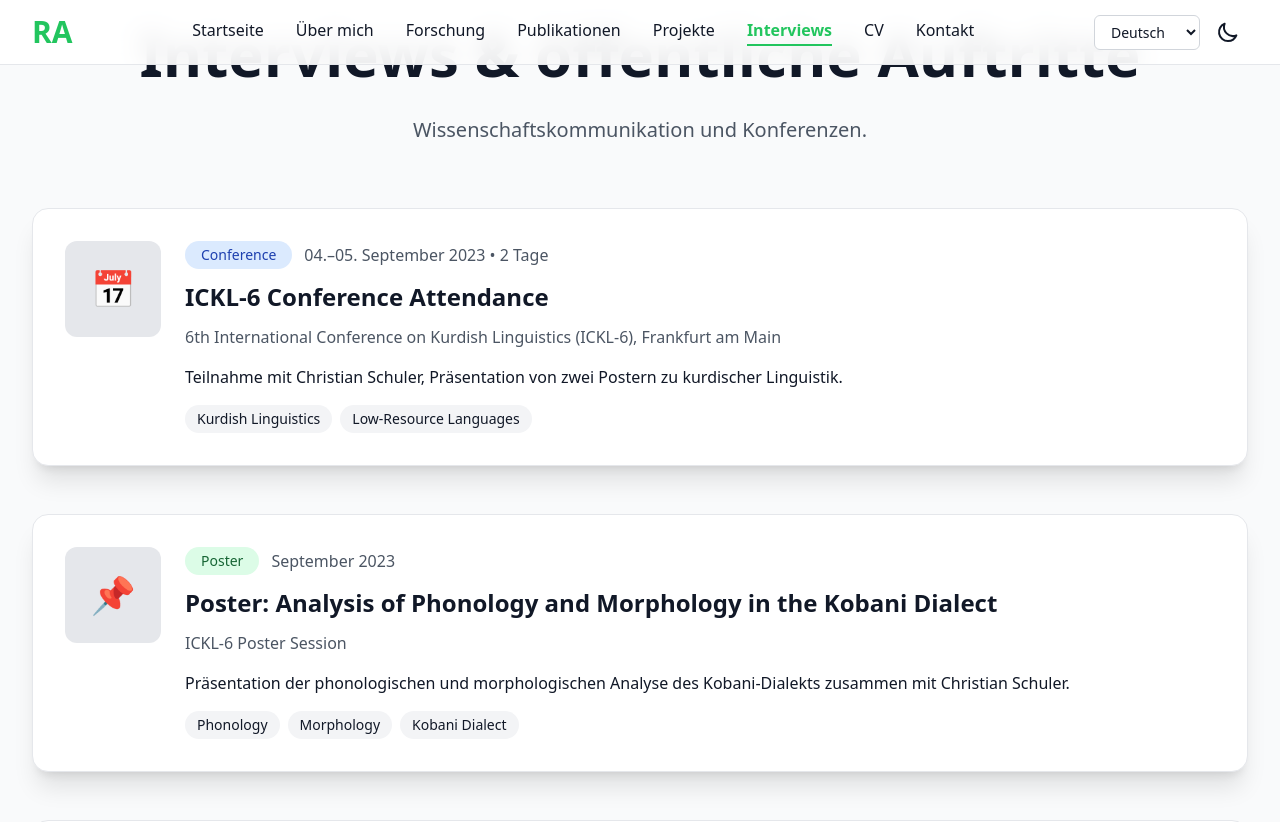
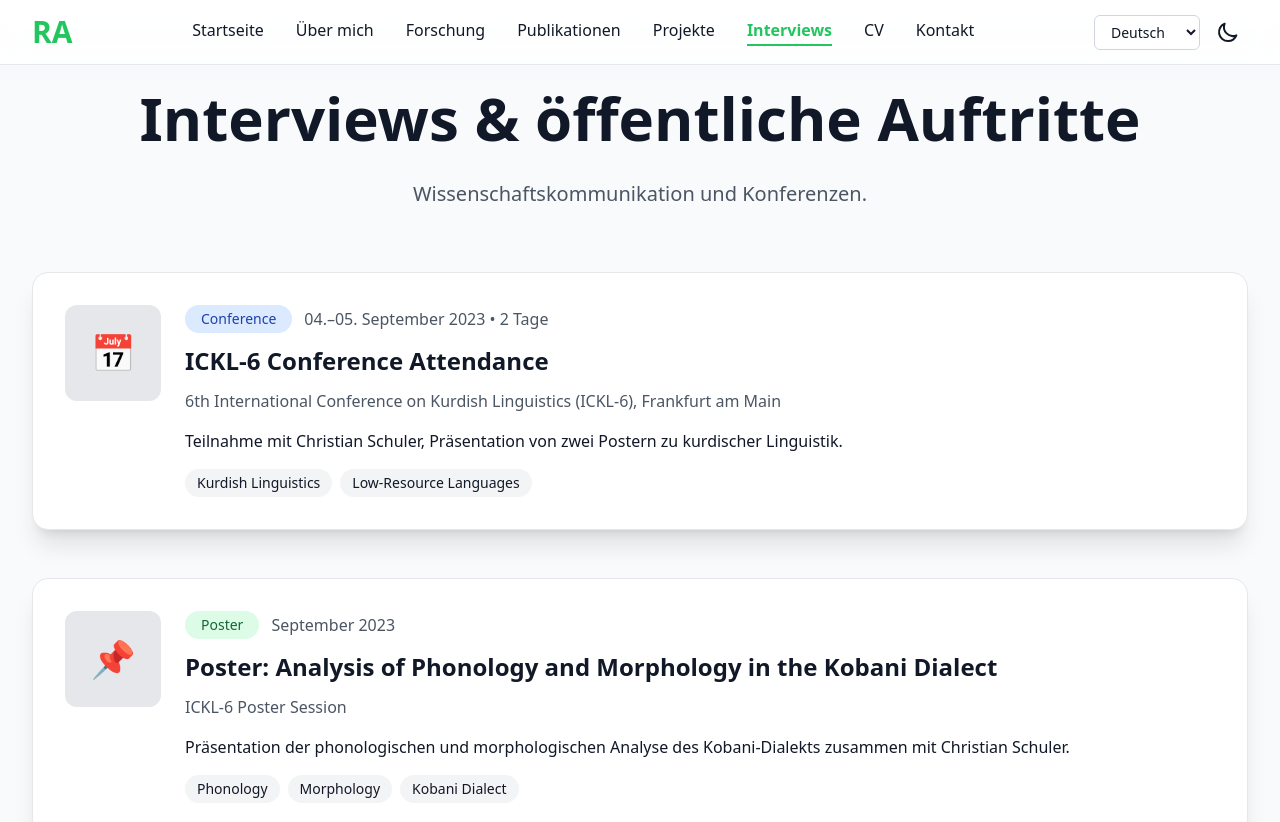
Before and after one commit to RamanAhmad/portfolio, a plain HTML site: page interviews.html in a window 1280 px wide. Shown: the top 822 px of the page. Drawn offline with nearby package versions, Linux system fonts and the light colour scheme; a web font is replaced by a local one.

Commit message:
Initial commit

```diff
--- a/interviews.html
+++ b/interviews.html
@@ -174,6 +174,10 @@
   </script>
 
   <main class="flex-grow pt-6 pb-16">
+  <!-- ══ PAGE HERO ══ -->
+  <div class="pt-6 pb-10 text-center bg-gradient-to-b from-gray-100 dark:from-gray-900/60 to-transparent">
+  </div>
+
     <div class="max-w-7xl mx-auto px-4 sm:px-6 lg:px-8">
       <h1 data-i18n="interviews.title" class="text-5xl md:text-6xl font-bold text-center mb-8">Interviews &amp; öffentliche Auftritte</h1>
       <p data-i18n="interviews.subtitle" class="text-center text-xl text-gray-600 dark:text-gray-400 mb-16">Wissenschaftskommunikation und Konferenzen.</p>
```
Also changed, not shown: publikationen.html (+4 -0 lines).
